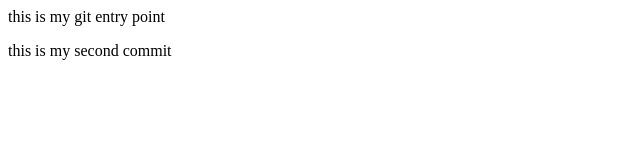
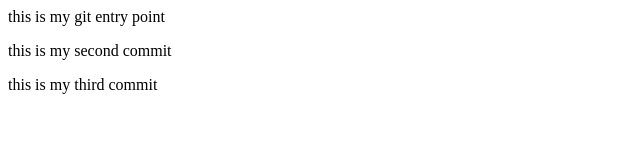
Before and after one commit to haardiksikka/git-test, a plain HTML site: page index.html in a window 1280 px wide. Shown: the whole page, without its empty margins (0-640 px from the left). Drawn offline with Linux system fonts and the light colour scheme.

Commit message:
third commit

```diff
--- a/index.html
+++ b/index.html
@@ -5,5 +5,6 @@
     <body>
         <p>this is my git entry point</p>
         <p> this is my second commit</p>
+        <p> this is my third commit</p>
     </body>
 </html>
```
